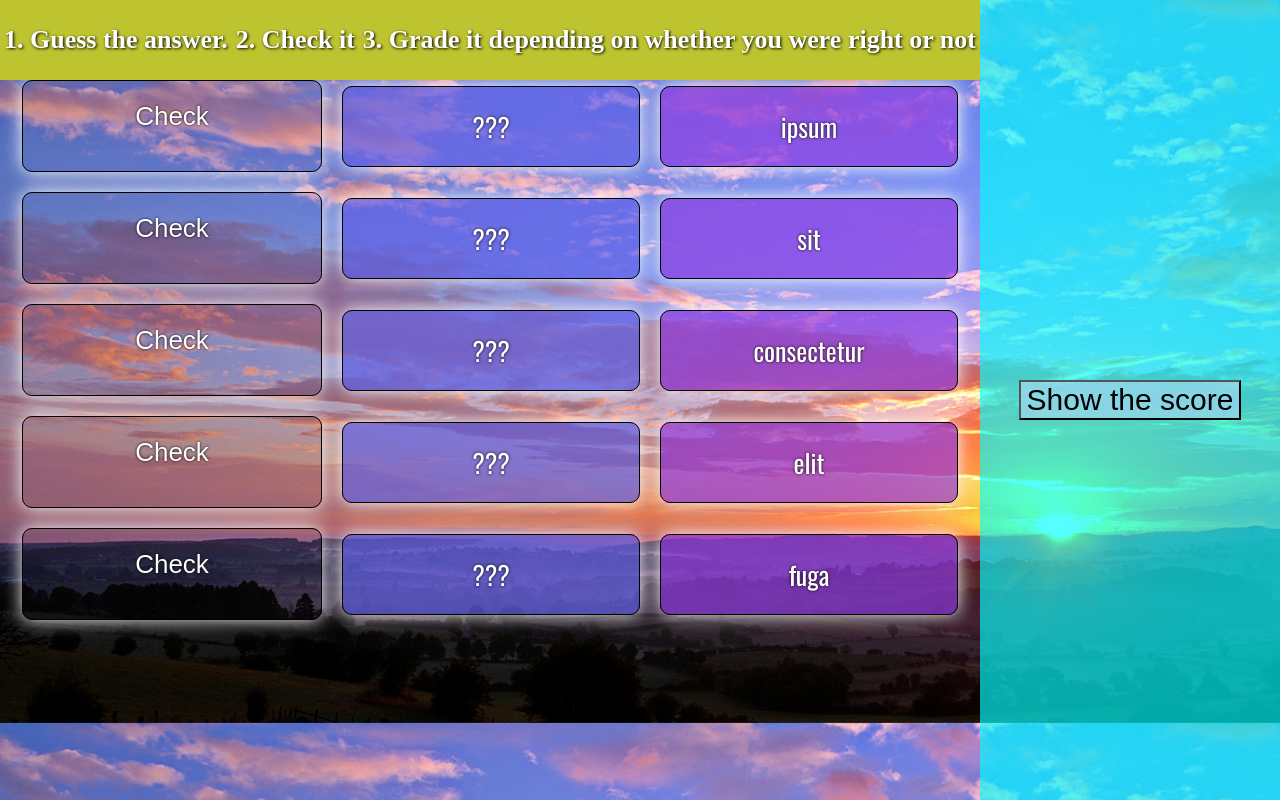
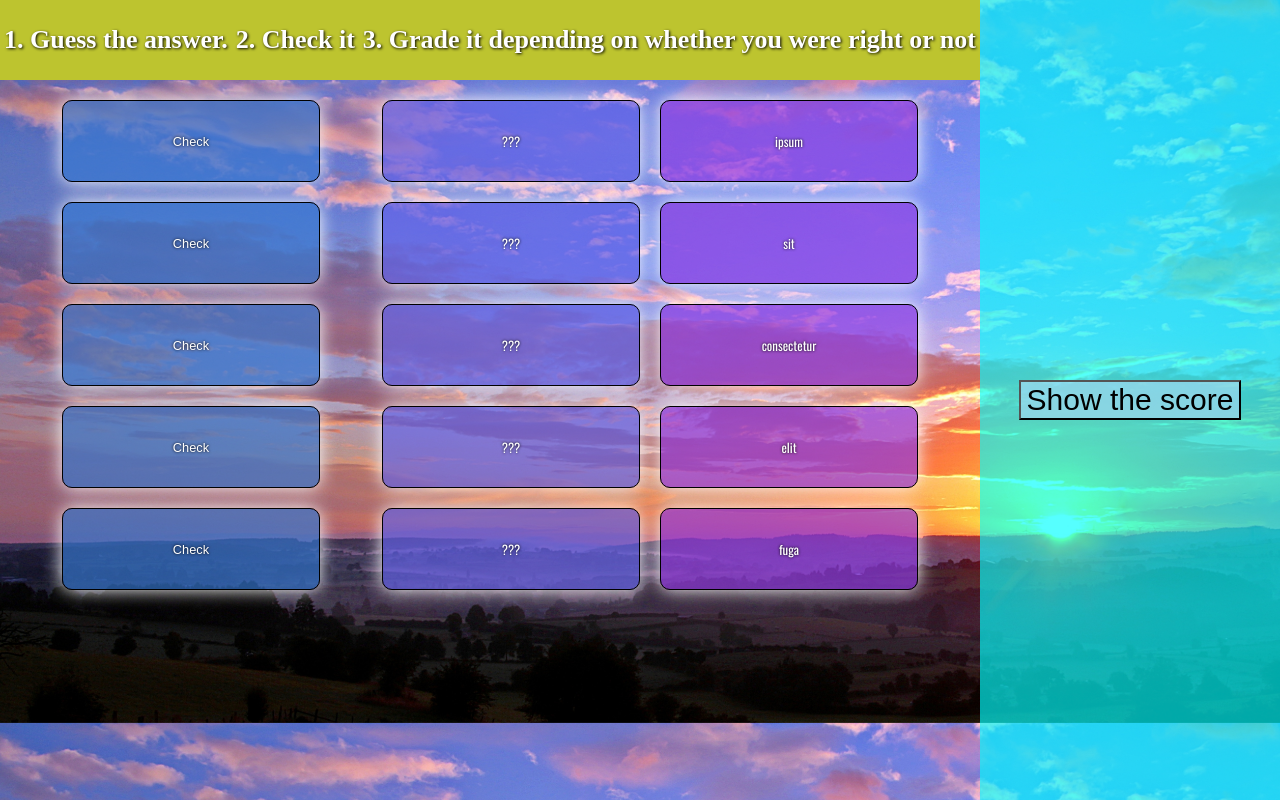
Before and after one commit to YuriyMamoshin/memo-shine, a React (Create React App) app: page / in a window 1280 px wide. Both pictures are taken after a click on the button "Send data". Built offline with nearby package versions, Linux system fonts and the light colour scheme.

Commit message:
changed some styling

```diff
--- a/src/App.js
+++ b/src/App.js
@@ -50,7 +50,7 @@ repudiandae - fuga`;
             const filteredArray = dataArray.filter(piece => piece.includes(" - "));
 
             return filteredArray.map(piece => {
-                let [answer, definition] = piece.split(" - ");
+                const [answer, definition] = piece.split(" - ");
 
                 return {
                     id: nanoid(),
--- a/src/FinalInfo.js
+++ b/src/FinalInfo.js
@@ -10,7 +10,7 @@ export default function FinalInfo(props) {
         }
     }
     return (
-        <div className={"finish-card memo " + defineClass(props.index)}>Attempt №{props.index + 1}: {props.stats.map(obj => obj.answer).join(", ")}</div>
+        <div className={"finish-card card " + defineClass(props.index)}>Attempt №{props.index + 1}: {props.stats.map(obj => obj.answer).join(", ")}</div>
 
     )
 }
--- a/src/Grade.js
+++ b/src/Grade.js
@@ -2,10 +2,10 @@ export default function Grade(props) {
     return (
 <div
 onClick={() => props.grade(props.memoId, props.id)}
-className={props.class}
+className={"grade " + props.class}
 style={props.style}
 >
-{props.content}
+    <p>{props.content}</p>
 </div>
     )
 }
--- a/src/Memo.js
+++ b/src/Memo.js
@@ -4,11 +4,13 @@ export default function Memo(props) {
     return (
         <div className="memo-container">
             {!props.checked ?
-            <div className="grade-button memo" onClick={props.check}>Check</div> :
+
+            <div className="grade-button card vertical-flex-container" onClick={props.check}>Check</div> :
+
                 <div className="grade-container">
                     <Grade
                         grade={props.grade}
-                        class="grade-button correct-button memo"
+                        class="grade-button correct-button"
                         style={{ visibility: props.checked ? "visible" : "hidden" }}
                         content="Yes"
                         memoId={props.memoId}
@@ -16,7 +18,7 @@ export default function Memo(props) {
                     />
                     <Grade
                         grade={props.grade}
-                        class="grade-button incorrect-button memo"
+                        class="grade-button incorrect-button"
                         style={{ visibility: props.checked ? "visible" : "hidden" }}
                         content="No"
                         memoId={props.memoId}
@@ -24,11 +26,9 @@ export default function Memo(props) {
                     />
                 </div>}
 
-            <div className="memo-answer memo">{
-                props.checked ? props.answer : "???"
-            }
-            </div>
-            <div className="memo-definition memo">{props.definition}</div>
+            <div className="memo-answer card vertical-flex-container"><p className="pink">{ props.checked ? props.answer : "???"}</p></div>
+            <div className="memo-definition card vertical-flex-container"><p className="pink">{props.definition}</p></div>
+
         </div>
     )
 }
--- a/src/index.css
+++ b/src/index.css
@@ -23,7 +23,6 @@
 .horizontal-flex-container {
   display: flex;
   flex-direction: row;
-
 }
 
 /* .form-block__form {
@@ -76,33 +75,23 @@
   text-shadow: 0px 0px 3px black;
 }
 
-.memo-container>div {
-  border: solid 1px black;
-  padding: 20px;
-  font-size: 26px;
-  text-align: center;
-  margin-bottom: 20px;
-  border-radius: 10px;
-
-}
-
 .memo-answer {
-  width: 20vw;
   background-color: rgba(97, 97, 234, 0.664);
 }
 
 .memo-definition {
-  width: 20vw;
   background-color: rgba(146, 58, 228, 0.664);
 }
+
 
 .grade-button {
   border-radius: 100px;
   font-family: sans-serif;
   color: white;
   cursor: pointer;
-  min-width: 70px;
-  min-height: 50px;
+  min-width: 10vw;
+  min-height: 10vh;
+  background-color: rgba(54, 119, 210, 0.664);
 }
 
 .grade-button:active {
@@ -124,8 +113,15 @@ justify-content: space-evenly;
   background-color: rgba(231, 57, 34, 0.664);
 }
 
-.memo {
+.card {
   box-shadow: 0px 0px 18px rgb(255, 255, 255);
+  overflow: auto;
+  border: solid 1px black;
+  margin-top: 20px;
+  border-radius: 10px;
+  font-size: 1vw;
+  height: 10vh;
+  width: 20vw;
 }
 
 .result-container {
@@ -218,3 +214,8 @@ display: flex;
 .finish-card_red {
   background-color: rgba(233, 44, 15, 0.664);
 }
+
+.grade {
+  text-align: center;
+  vertical-align: middle;
+}
```
